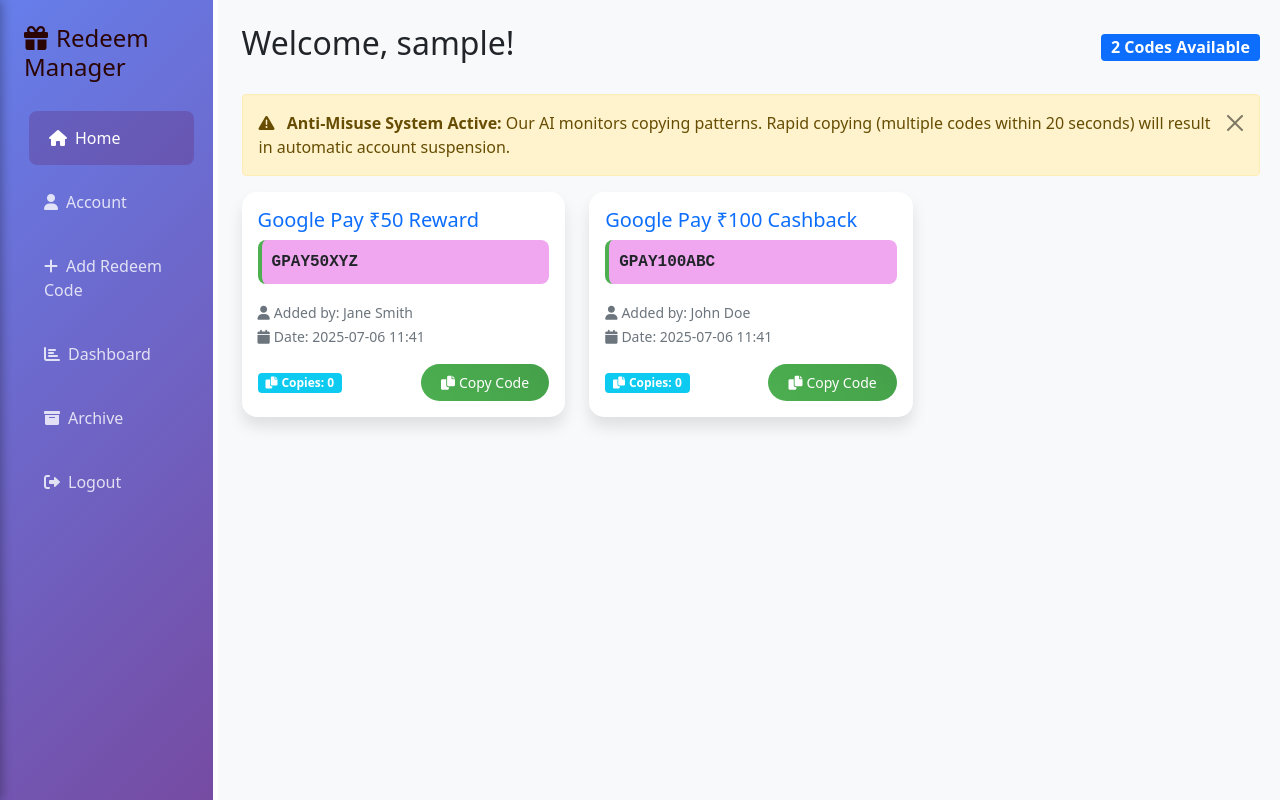
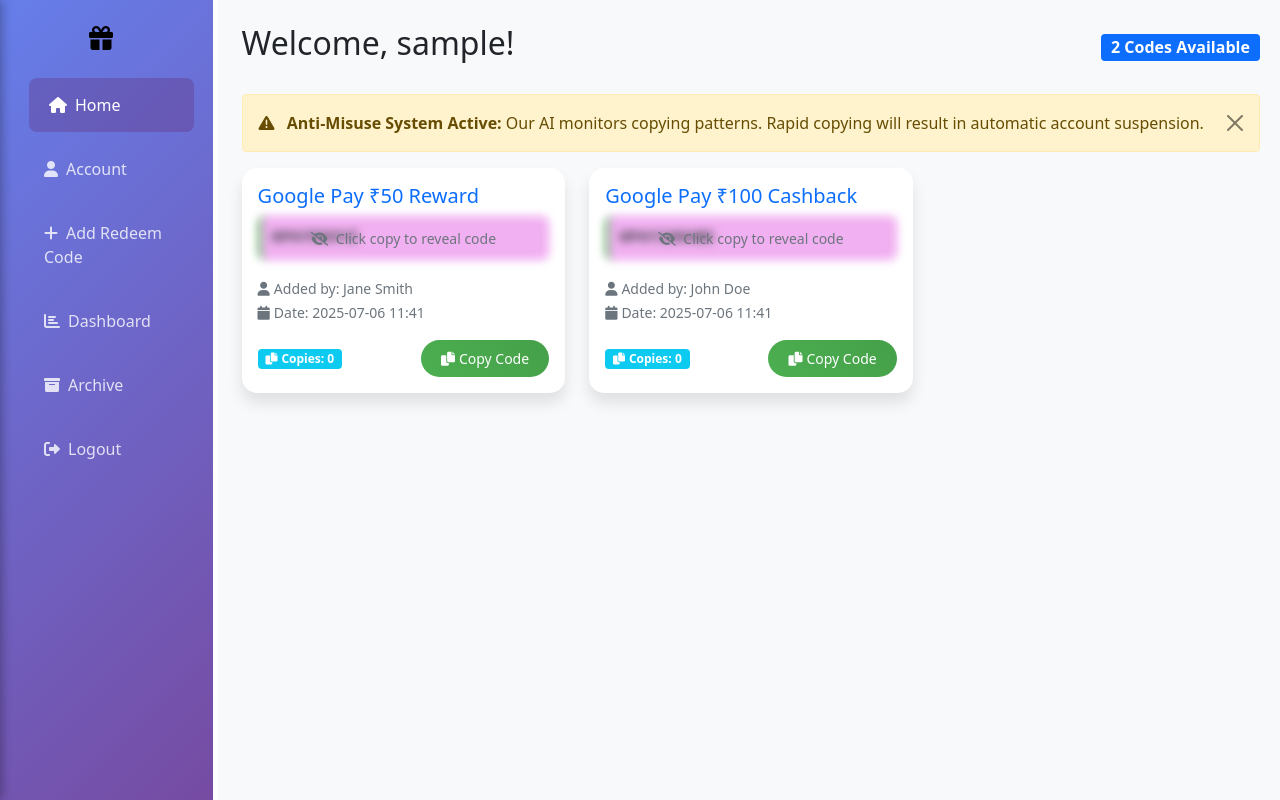
Before and after one commit to Surya-Mathivanan/Redeem-app, a Flask app: page /home in a window 1280 px wide. Run offline with Flask 3, Linux system fonts and the light colour scheme; the visitor is signed in with stand-in values (Sample User, id 1); data comes from the database, SQL or seed files in the repository; data that the repository does not hold is empty.

Commit message:
blur effect eeded

```diff
--- a/templates/base.html
+++ b/templates/base.html
@@ -7,6 +7,34 @@
     <link href="https://cdn.jsdelivr.net/npm/bootstrap@5.1.3/dist/css/bootstrap.min.css" rel="stylesheet">
     <link href="https://cdnjs.cloudflare.com/ajax/libs/font-awesome/6.0.0/css/all.min.css" rel="stylesheet">
     <style>
+        .code-display.blurred {
+    filter: blur(4px);
+    user-select: none;
+    pointer-events: none;
+    transition: filter 0.3s ease;
+}
+
+.code-display {
+    transition: filter 0.3s ease;
+}
+
+.blur-overlay {
+    position: absolute;
+    top: 0;
+    left: 0;
+    right: 0;
+    bottom: 0;
+    display: flex;
+    align-items: center;
+    justify-content: center;
+    background: rgba(255, 255, 255, 0.1);
+    backdrop-filter: blur(1px);
+    border-radius: 0.375rem;
+}
+
+.card-body {
+    position: relative;
+}
         /* Desktop Sidebar */
         .sidebar {
             min-height: 100vh;
--- a/templates/home.html
+++ b/templates/home.html
@@ -8,7 +8,9 @@
         <!-- Sidebar -->
         <div class="col-md-3 col-lg-2 sidebar p-0">
             <div class="p-4">
-                <h4 class="mb-4"><i class="fas fa-gift me-2"></i>Redeem Manager</h4>
+                <h4 style="margin-bottom: 20px;">
+                <i class="fas fa-gift" style="margin-left: 65px; color: #000000; font-size: 24px;"></i>
+                </h4>
                 <nav class="nav flex-column">
                     <a class="nav-link active" href="{{ url_for('home') }}">
                         <i class="fas fa-home me-2"></i>Home
@@ -53,7 +55,7 @@
             <!-- Anti-Misuse Warning -->
             <div class="alert alert-warning alert-dismissible fade show">
                 <i class="fas fa-exclamation-triangle me-2"></i>
-                <strong>Anti-Misuse System Active:</strong> Our AI monitors copying patterns. Rapid copying (multiple codes within 20 seconds) will result in automatic account suspension.
+                <strong>Anti-Misuse System Active:</strong> Our AI monitors copying patterns. Rapid copying will result in automatic account suspension.
                 <button type="button" class="btn-close" data-bs-dismiss="alert"></button>
             </div>
 
@@ -64,9 +66,20 @@
     <div class="card h-100">
         <div class="card-body">
             <h5 class="card-title text-primary">{{ code[1] }}</h5>
-                                    <div class="code-display mb-3">
+
+            <!-- Modified code display with blur overlay -->
+            <div class="position-relative">
+                <div class="code-display mb-3 blurred" id="code-display-{{ code[0] }}">
                     {{ code[2] }}
                 </div>
+                <div class="blur-overlay" id="blur-overlay-{{ code[0] }}">
+                    <small class="text-muted">
+                        <i class="fas fa-eye-slash me-1"></i>
+                        Click copy to reveal code
+                    </small>
+                </div>
+            </div>
+
             <p class="card-text">
                 <small class="text-muted">
                     <i class="fas fa-user me-1"></i>Added by: {{ code[4] }}<br>
@@ -108,6 +121,7 @@
 </div>
 {% endblock %}
 
+
 {% block scripts %}
 <script>
 document.addEventListener('DOMContentLoaded', function() {
@@ -122,6 +136,17 @@ document.addEventListener('DOMContentLoaded', function() {
 
             const codeId = this.dataset.codeId;
             const code = this.dataset.code;
+
+            // Remove blur effect immediately when copy button is clicked
+            const codeDisplay = document.getElementById(`code-display-${codeId}`);
+            const blurOverlay = document.getElementById(`blur-overlay-${codeId}`);
+
+            if (codeDisplay && codeDisplay.classList.contains('blurred')) {
+                codeDisplay.classList.remove('blurred');
+                if (blurOverlay) {
+                    blurOverlay.style.display = 'none';
+                }
+            }
 
             // Copy to clipboard
             navigator.clipboard.writeText(code).then(() => {
@@ -166,37 +191,11 @@ document.addEventListener('DOMContentLoaded', function() {
                         }
 
                         // Show success message
-                        const alert = document.createElement('div');
-                        alert.className = 'alert alert-success alert-dismissible fade show position-fixed';
-                        alert.style.top = '20px';
-                        alert.style.right = '20px';
-                        alert.style.zIndex = '9999';
-                        alert.innerHTML = `
-                            Code copied to clipboard!
-                            <button type="button" class="btn-close" data-bs-dismiss="alert"></button>
-                        `;
-                        document.body.appendChild(alert);
+                        showAlert('success', 'Code copied to clipboard!');
 
-                        // Auto remove alert after 3 seconds
-                        setTimeout(() => {
-                            if (alert.parentNode) {
-                                alert.parentNode.removeChild(alert);
-                            }
-                        }, 3000);
                     } else if (data.suspended) {
                         // Handle suspension
-                        const alert = document.createElement('div');
-                        alert.className = 'alert alert-danger alert-dismissible fade show position-fixed';
-                        alert.style.top = '20px';
-                        alert.style.right = '20px';
-                        alert.style.zIndex = '9999';
-                        alert.style.maxWidth = '400px';
-                        alert.innerHTML = `
-                            <strong>Account Suspended!</strong><br>
-                            ${data.message}
-                            <button type="button" class="btn-close" data-bs-dismiss="alert"></button>
-                        `;
-                        document.body.appendChild(alert);
+                        showAlert('danger', `<strong>Account Suspended!</strong><br>${data.message}`);
 
                         // Redirect to login after 5 seconds
                         setTimeout(() => {
@@ -204,13 +203,30 @@ document.addEventListener('DOMContentLoaded', function() {
                         }, 5000);
                     } else {
                         // Show error message
+                        showAlert('danger', data.message);
+                    }
+                })
+                .catch(error => {
+                    console.error('Error:', error);
+                    showAlert('danger', 'An error occurred while copying the code.');
+                });
+            }).catch(err => {
+                console.error('Failed to copy code:', err);
+                showAlert('danger', 'Failed to copy code to clipboard.');
+            });
+        });
+    });
+
+    // Helper function to show alerts
+    function showAlert(type, message) {
         const alert = document.createElement('div');
-                        alert.className = 'alert alert-danger alert-dismissible fade show position-fixed';
+        alert.className = `alert alert-${type} alert-dismissible fade show position-fixed`;
         alert.style.top = '20px';
         alert.style.right = '20px';
         alert.style.zIndex = '9999';
+        alert.style.maxWidth = '400px';
         alert.innerHTML = `
-                            ${data.message}
+            ${message}
             <button type="button" class="btn-close" data-bs-dismiss="alert"></button>
         `;
         document.body.appendChild(alert);
@@ -222,13 +238,6 @@ document.addEventListener('DOMContentLoaded', function() {
             }
         }, 3000);
     }
-                })
-                .catch(error => {
-                    console.error('Error:', error);
-                });
-            });
-        });
-    });
 });
 </script>
 {% endblock %}
```
Also changed, not shown: app.py (+0 -9 lines). Lines whose indentation alone changed are shown as unchanged.
